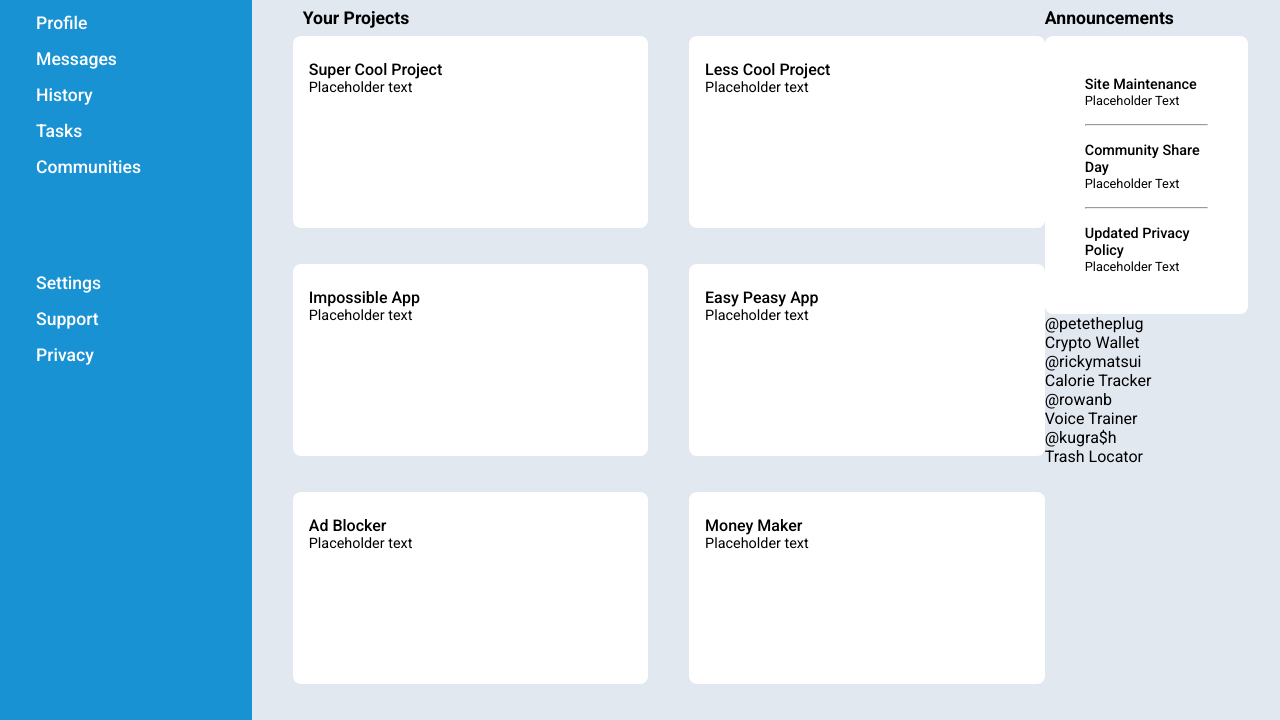
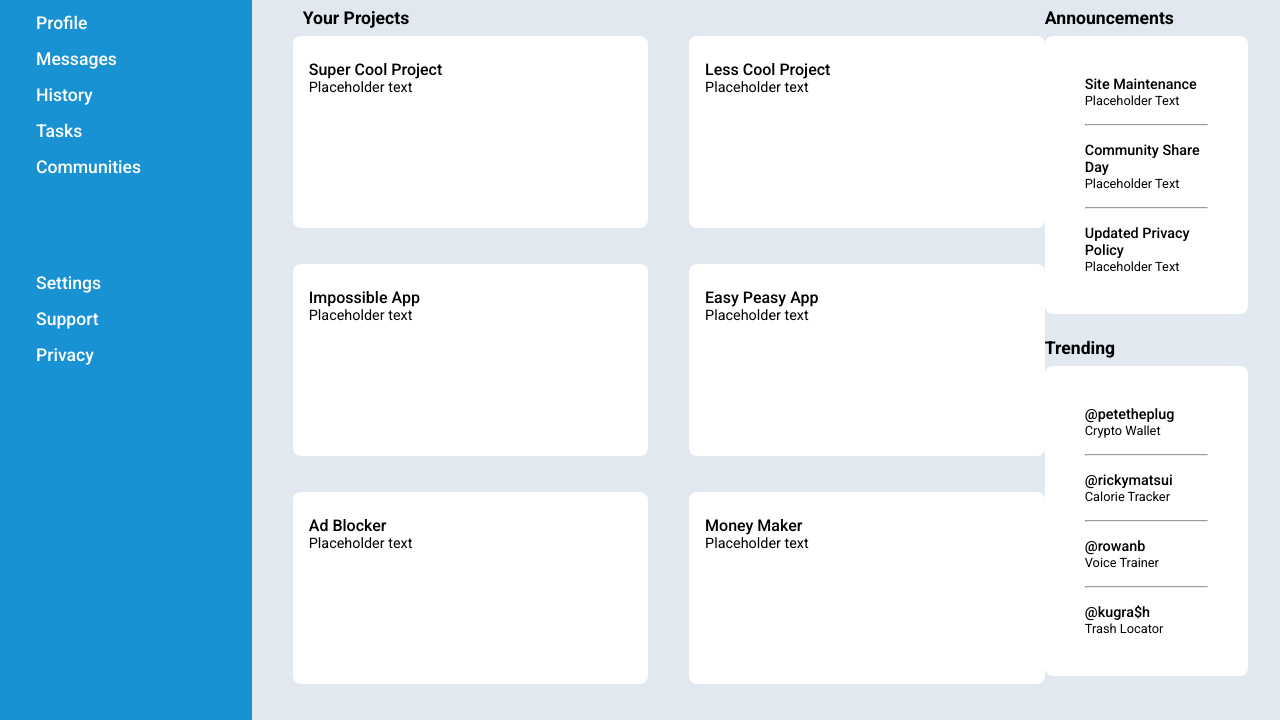
Before and after one commit to ZohairGandhi/admin-dashboard, a plain HTML site: page index.html in a window 1280 px wide. Shown: the part 167-887 px from the top of the page. Drawn offline with Linux system fonts and the light colour scheme.

Commit message:
Style trend-sec

```diff
--- a/index.html
+++ b/index.html
@@ -102,21 +102,27 @@
                     </div>
                 </div>
                 <div class="trend-sec">
+                    <p>Trending</p>
+                    <div class="trend-cards">
                         <div class="trend">
                             <p>@petetheplug</p>
                             <p>Crypto Wallet</p>
                         </div>
+                        <hr>
                         <div class="trend">
                             <p>@rickymatsui</p>
                             <p>Calorie Tracker</p>
                         </div>
+                        <hr>
                         <div class="trend">
                             <p>@rowanb</p>
                             <p>Voice Trainer</p>
                         </div>
+                        <hr>
                         <div class="trend">
                             <p>@kugra$h</p>
                             <p>Trash Locator</p>
+                        </div>
                     </div>
                 </div>
             </cards-sec-2>
--- a/style.css
+++ b/style.css
@@ -111,7 +111,8 @@ body {
 }
 
 .projects-sec > p:first-child,
-.announcements-sec > p:first-child {
+.announcements-sec > p:first-child,
+.trend-sec > p:first-child {
     font-size: 1.1rem;
     font-weight: 600;
     margin: 1.5rem 0 0.5rem 5ch;
@@ -147,28 +148,33 @@ body {
     grid-row: 1 / 2;
 }
 
-.announcements-sec > p:first-child {
+.announcements-sec > p:first-child,
+.trend-sec > p:first-child {
     margin: 1.5rem 0 0.5rem 0;
 }
 
-.announcement-cards {
+.announcement-cards,
+.trend-cards {
     background-color: white;
     border-radius: 8px;
     padding: 1.5rem 2.5rem;
     margin-right: 2rem;
 }
 
-.announcement {
+.announcement,
+.trend {
     margin: 1rem 0;
 }
 
-.announcement > p:first-child {
+.announcement > p:first-child,
+.trend > p:first-child {
     font-size: 0.9rem;
     font-weight: 500;
     justify-items: start;
 }
 
-.announcement > p:nth-child(2) {
+.announcement > p:nth-child(2),
+.trend > p:nth-child(2) {
     font-size: 0.8rem;
 }
 
```
Lines whose indentation alone changed are shown as unchanged.
